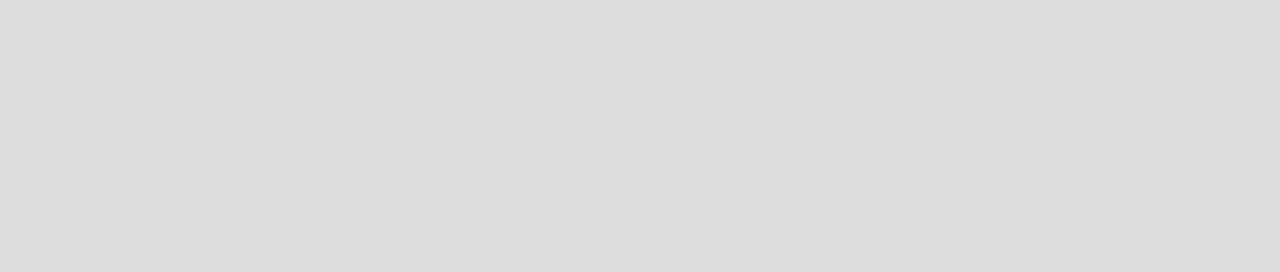
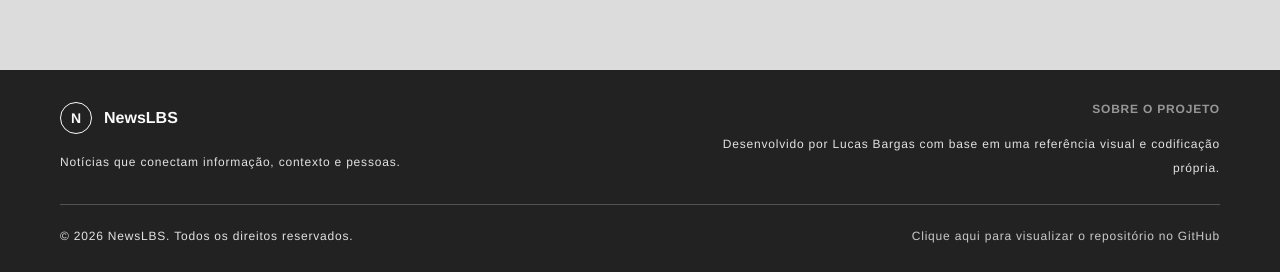
Before and after one commit to LucasBargas/news-updated, a Next.js app: page /home in a window 1280 px wide. Shown: the part 557-829 px from the top of the page. Built offline with nearby package versions, Linux system fonts and the light colour scheme; no server answers; the database is empty.

Commit message:
Footer developed

```diff
--- a/src/app/layout.tsx
+++ b/src/app/layout.tsx
@@ -1,5 +1,6 @@
 import { Header } from "@/src/layouts/header";
 import type { Metadata } from "next";
+import { Footer } from "../layouts/footer";
 import "../styles/globals.css";
 
 export const metadata: Metadata = {
@@ -14,6 +15,7 @@ const RootLayout = ({ children }: { children: React.ReactNode }) => {
         <div className="app-area">
           <Header />
           <main>{children}</main>
+          <Footer />
         </div>
       </body>
     </html>
--- /dev/null
+++ b/src/layouts/footer/index.tsx
@@ -0,0 +1,45 @@
+import styles from "./styles.module.css";
+
+export const Footer = () => {
+  return (
+    <footer className={styles.footer}>
+      <div className="container">
+        <div className={styles.footerContainer}>
+          <div className={styles.footerLeft}>
+            <h3>NewsLBS</h3>
+            <p>Notícias que conectam informação, contexto e pessoas.</p>
+          </div>
+
+          <div className={styles.footerRight}>
+            <h4>Sobre o projeto</h4>
+            <p>
+              Desenvolvido por{" "}
+              <a
+                href="https://projetoslucasbargas.vercel.app/"
+                target="_blank"
+                rel="noopener noreferrer"
+              >
+                Lucas Bargas
+              </a>{" "}
+              com base em uma referência visual e codificação própria.
+            </p>
+          </div>
+
+          <div className={styles.footerBottom}>
+            <p>
+              © {new Date().getFullYear()} NewsLBS. Todos os direitos
+              reservados.
+            </p>
+            <a
+              href="https://github.com/LucasBargas/news-updated"
+              target="_blank"
+              rel="noopener noreferrer"
+            >
+              Clique aqui para visualizar o repositório no GitHub
+            </a>
+          </div>
+        </div>
+      </div>
+    </footer>
+  );
+};
--- /dev/null
+++ b/src/layouts/footer/styles.module.css
@@ -0,0 +1,113 @@
+.footer {
+  background: var(--text-color);
+  padding: 2rem 0;
+
+  * {
+    color: var(--light-color);
+  }
+
+  .footerContainer {
+    display: grid;
+    grid-template-columns: repeat(2, 1fr);
+
+    @media (max-width: 820px) {
+      display: block;
+    }
+
+    p {
+      font-size: 0.75rem;
+      filter: brightness(0.9);
+      letter-spacing: 0.05rem;
+    }
+
+    .footerLeft {
+      grid-column: 1 / 2;
+      grid-row: 1 / 2;
+
+      h3 {
+        display: flex;
+        align-items: center;
+        font-size: 1rem;
+        gap: 0.75rem;
+
+        &::before {
+          content: "N";
+          display: flex;
+          align-items: center;
+          justify-content: center;
+          border: 1px solid var(--light-color);
+          font-weight: 700;
+          height: 2rem;
+          width: 2rem;
+          border-radius: 100%;
+          font-size: 0.875rem;
+        }
+      }
+    }
+
+    .footerRight {
+      text-align: right;
+      grid-column: 2 / 3;
+      grid-row: 1 / 2;
+
+      @media (max-width: 820px) {
+        text-align: left;
+        padding-top: 1rem;
+      }
+
+      h4 {
+        letter-spacing: 0.05rem;
+        font-size: 0.75rem;
+        text-transform: uppercase;
+        filter: brightness(0.6);
+      }
+
+      p {
+        padding-left: 2rem;
+
+        @media (max-width: 820px) {
+          padding-left: 0;
+          margin-top: 0.25rem !important;
+        }
+      }
+    }
+
+    .footerLeft,
+    .footerRight {
+      p {
+        margin-top: 1rem;
+        line-height: 1.5rem;
+      }
+    }
+
+    .footerBottom {
+      display: flex;
+      justify-content: space-between;
+      grid-column: 1 / 3;
+      grid-row: 2 / 3;
+      border-top: 1px solid #535353;
+      margin-top: 1.5rem;
+
+      @media (max-width: 820px) {
+        padding-top: 1.5rem;
+        flex-direction: column;
+        gap: 0.5rem;
+      }
+
+      a,
+      p {
+        margin-top: 1.5rem;
+
+        @media (max-width: 820px) {
+          margin: 0;
+        }
+      }
+
+      a {
+        filter: brightness(0.8);
+        letter-spacing: 0.05rem;
+        font-size: 0.75rem;
+      }
+    }
+  }
+}
--- a/src/styles/globals.css
+++ b/src/styles/globals.css
@@ -53,11 +53,12 @@ svg {
   display: flex;
   flex-direction: column;
   min-height: calc(100vh + 2rem);
-  padding-top: 9rem;
+  /* padding-top: 9rem; */
 }
 
 .app-area > main {
   flex: 1;
+  padding: 9rem 0 4rem 0;
 }
 
 .container {
@@ -70,7 +71,7 @@ svg {
     font-size: 14px;
   }
 
-  .app-area {
+  .app-area > main {
     padding-top: 6rem;
   }
 }
```
